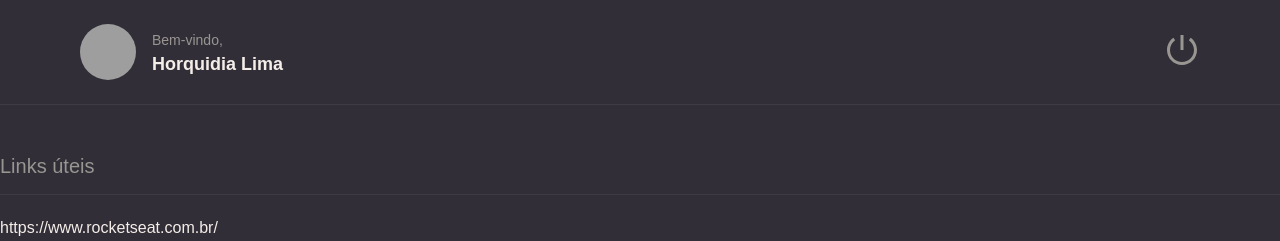
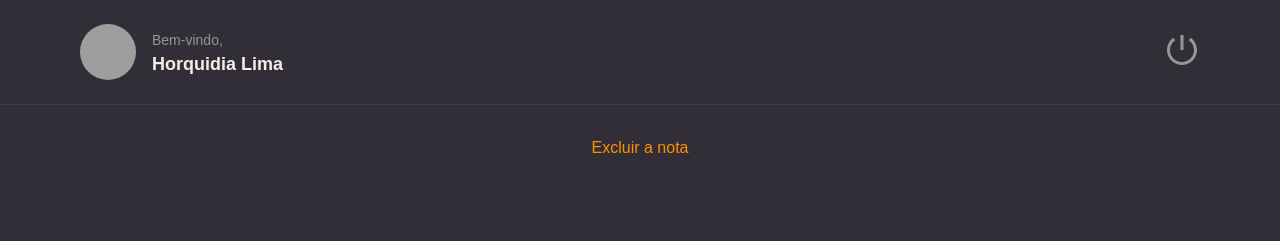
Before and after one commit to horquidia-lima/Rocketnotes, a React app: page / in a window 1280 px wide. Shown: the top 241 px of the page. Built offline with nearby package versions, Linux system fonts and the light colour scheme; grey boxes are pictures that could not be loaded; the HTML template or start-up script is replaced by a standard one.

Commit message:
Componente ButtonText

```diff
--- /dev/null
+++ b/src/components/ButtonText/index.jsx
@@ -0,0 +1,12 @@
+import { Container } from "./styles";
+
+export function ButtonText({title, ...rest}) {
+    return(
+        <Container
+            type="button"
+            {...rest}
+        >
+            {title}
+        </Container>
+    )
+}
--- /dev/null
+++ b/src/components/ButtonText/styles.js
@@ -0,0 +1,9 @@
+import styled from "styled-components";
+
+export const Container = styled.button`
+    background: none;
+    color: ${({theme}) => theme.COLORS.ORANGE};
+
+    border: none;
+    font-size: 16px;
+`
--- a/src/pages/Details/index.jsx
+++ b/src/pages/Details/index.jsx
@@ -4,11 +4,15 @@
 import { Button } from '../../components/Button'
 import {Section} from '../../components/Section'
 import { Tag } from '../../components/Tag'
+import { ButtonText } from '../../components/ButtonText'
 
 export function Details(){
   return (
     <Container>
       <Header/>
+
+      <ButtonText title="Excluir a nota"/>
+
       <Section title="Links úteis">
         <Links>
           <li>
@@ -24,6 +28,7 @@
         <Tag title="express"/>
         <Tag title="nodejs"/>
       </Section>
+
       <Button title="Voltar"/>
     </Container>
   )
```
